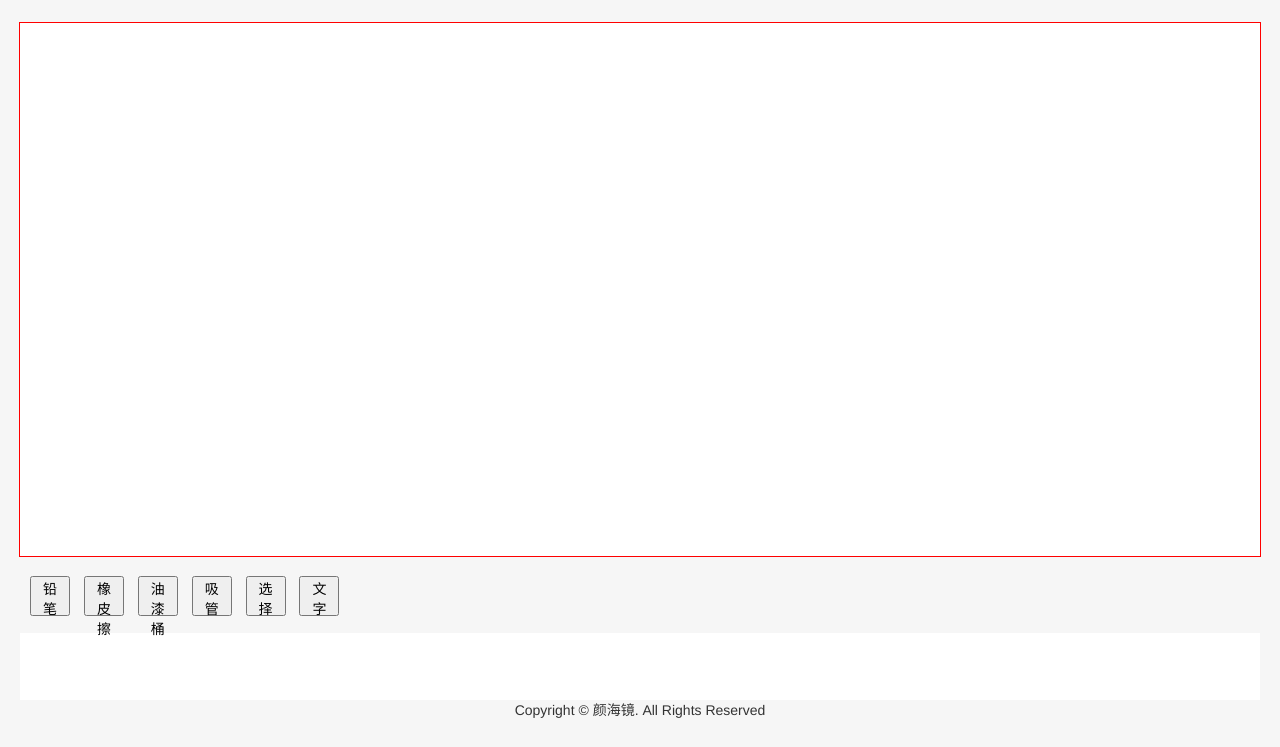
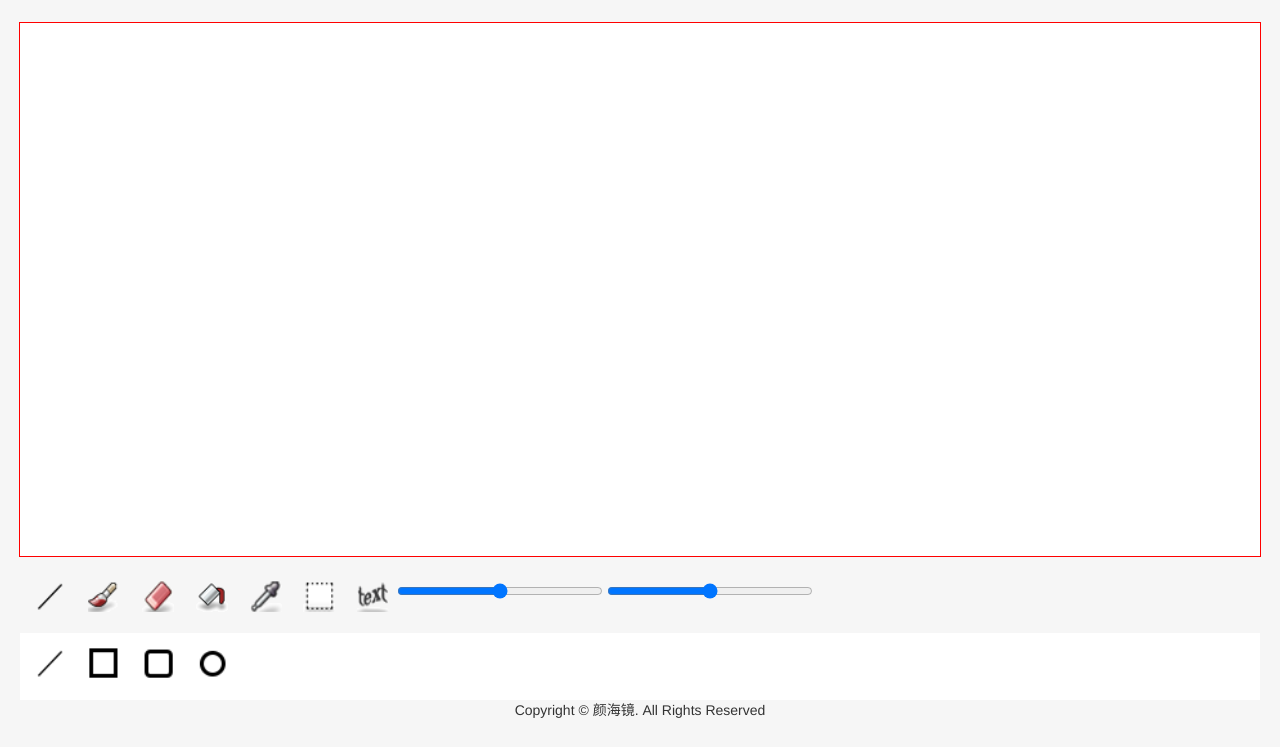
Before and after one commit to yanhaijing/Painter, a plain HTML site: page index.html in a window 1280 px wide. Shown: the part 53-800 px from the top of the page. Drawn offline with Linux system fonts and the light colour scheme.

Commit message:
临时提交

```diff
--- a/css/index.css
+++ b/css/index.css
@@ -24,11 +24,70 @@ nav h1{
 	background:#ffffff
 }
 .canvas-paint{
-	width:100%;
-	height:100%;
+	width:80%;
+	height:80%;
 	position: absolute;
 	top:0;
 	left:0
+}
+/**
+ * 	工具栏
+ * ================================
+ */
+/**
+ * 	工具栏
+ * -----------------------------------
+ */
+.tool button{
+	border:0;
+	border-radius: 5px;
+}
+.tool button:hover{
+	background-color:#E5DEDE
+}
+.tool .shape{
+	background: transparent url("../images/tool-button-line.gif") no-repeat center center/80% 80%;
+}
+.tool .brush{
+	background: transparent url("../images/tool-button-brush.gif") no-repeat center center/80% 80%;
+}
+.tool .flood-fill{
+	background: transparent url("../images/tool-button-floodfill.gif") no-repeat center center/80% 80%;
+}
+.tool .eraser{
+	background: transparent url("../images/tool-button-eraser.gif") no-repeat center center/80% 80%;
+}
+.tool .select{
+	background: transparent url("../images/tool-button-select.gif") no-repeat center center/80% 80%;
+}
+.tool .text{
+	background: transparent url("../images/tool-button-text.gif") no-repeat center center/80% 80%;
+}
+.tool .eye-dropper{
+	background: transparent url("../images/tool-button-eyedropper.gif") no-repeat center center/80% 80%;
+}
+/**
+ * 	工具面板
+ * -----------------------------------
+ */
+.tool-panel button{
+	border:0;
+	border-radius:5px
+}
+.tool-panel .wrap button:hover{
+	background-color:#E5DEDE
+}
+.tool-panel .shape .line{
+	background: transparent url("../images/tool-button-line.gif") no-repeat center center/80% 80%;
+}
+.tool-panel .shape .rectangle{
+	background: transparent url("../images/tool-button-rectangle.gif") no-repeat center center/80% 80%;
+}
+.tool-panel .shape .round-rectangle{
+	background: transparent url("../images/tool-button-round-rectangle.gif") no-repeat center center/80% 80%;
+}
+.tool-panel .shape .ellipes{
+	background:transparent url("../images/tool-button-ellipes.gif") no-repeat center center/80% 80%;
 }
 /**
  * 	footer
--- a/css/layout.css
+++ b/css/layout.css
@@ -69,3 +69,12 @@ body{
 	background:#FFFFFF;
 	height:50%
 }
+/**
+ * 	工具面板
+ * -----------------------------------
+ */
+.tool-panel button{
+	width:40px;
+	height:40px;
+	margin:10px 0 0 10px
+}
--- a/index.html
+++ b/index.html
@@ -74,15 +74,23 @@
 
 			<div class="tool-wrap">
 				<div class="tool">
-					<button>铅笔</button>
-					<button>橡皮擦</button>
-					<button>油漆桶</button>
-					<button>吸管</button>
-					<button>选择</button>
-					<button>文字</button>
+					<button class="shape" title="形状工具"></button>
+					<button class="brush" title="画笔工具"></button>
+					<button class="eraser" title="橡皮擦工具"></button>
+					<button class="flood-fill" title="填充工具"></button>
+					<button class="eye-dropper" title="习惯工具"></button>
+					<button class="select" title="选择工具"></button>
+					<button class="text" title="文字工具"></button>
+					<input type="range" />
+					<input type="range" />
 				</div><!-- end .tool -->
 				<div class="tool-panel">
-
+					<div class="shape wrap">
+						<button class="line" title="直线"></button>
+						<button class="rectangle" title="矩形"></button>
+						<button class="round-rectangle" title="圆角矩形"></button>
+						<button class="ellipes" title="椭圆"></button>
+					</div><!-- end .shape -->
 				</div><!-- end .tool-panel -->
 			</div><!-- end .tool-wrap -->
 
```
Also changed, not shown: images/tool-button-brush.gif (added), images/tool-button-ellipes.gif (added), images/tool-button-eraser.gif (added), images/tool-button-eyedropper.gif (added), images/tool-button-floodfill.gif (added), images/tool-button-line.gif (added), images/tool-button-rectangle.gif (added), images/tool-button-round-rectangle.gif (added), images/tool-button-select.gif (added), images/tool-button-text.gif (added).
